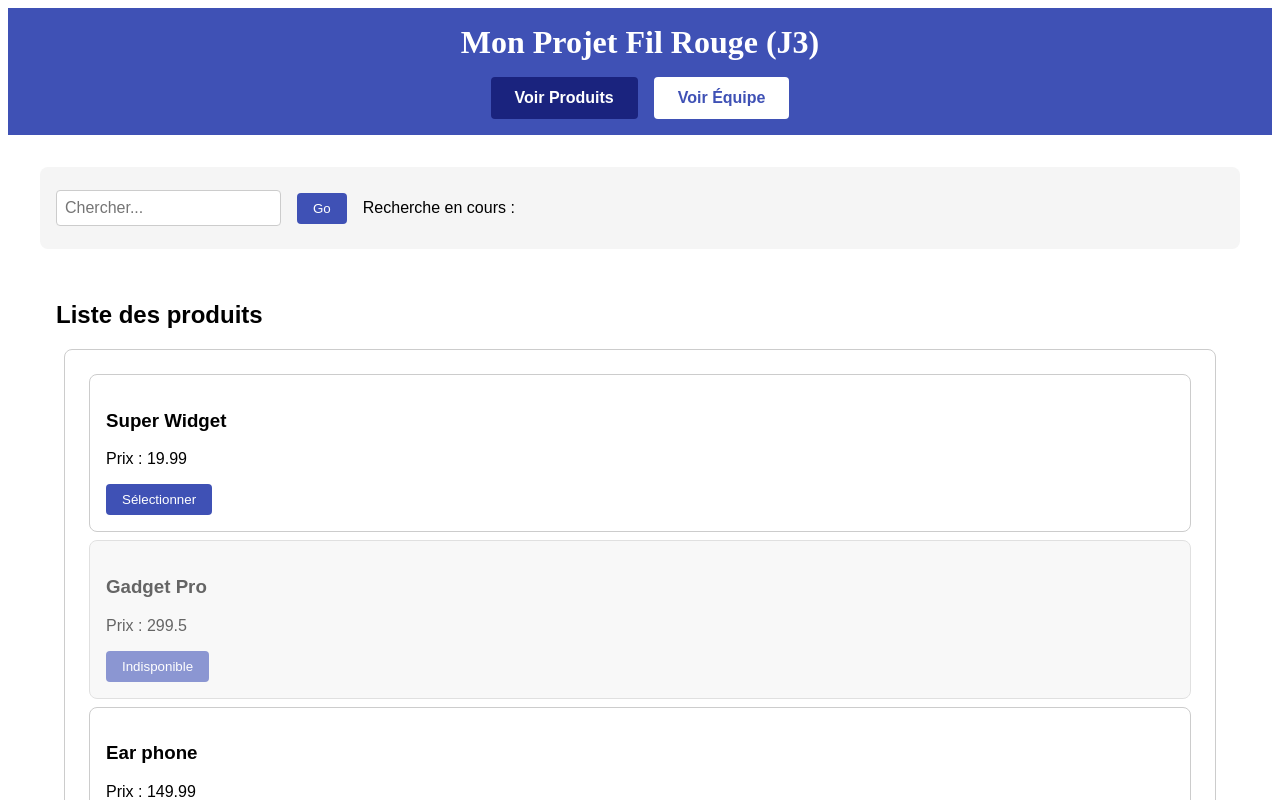
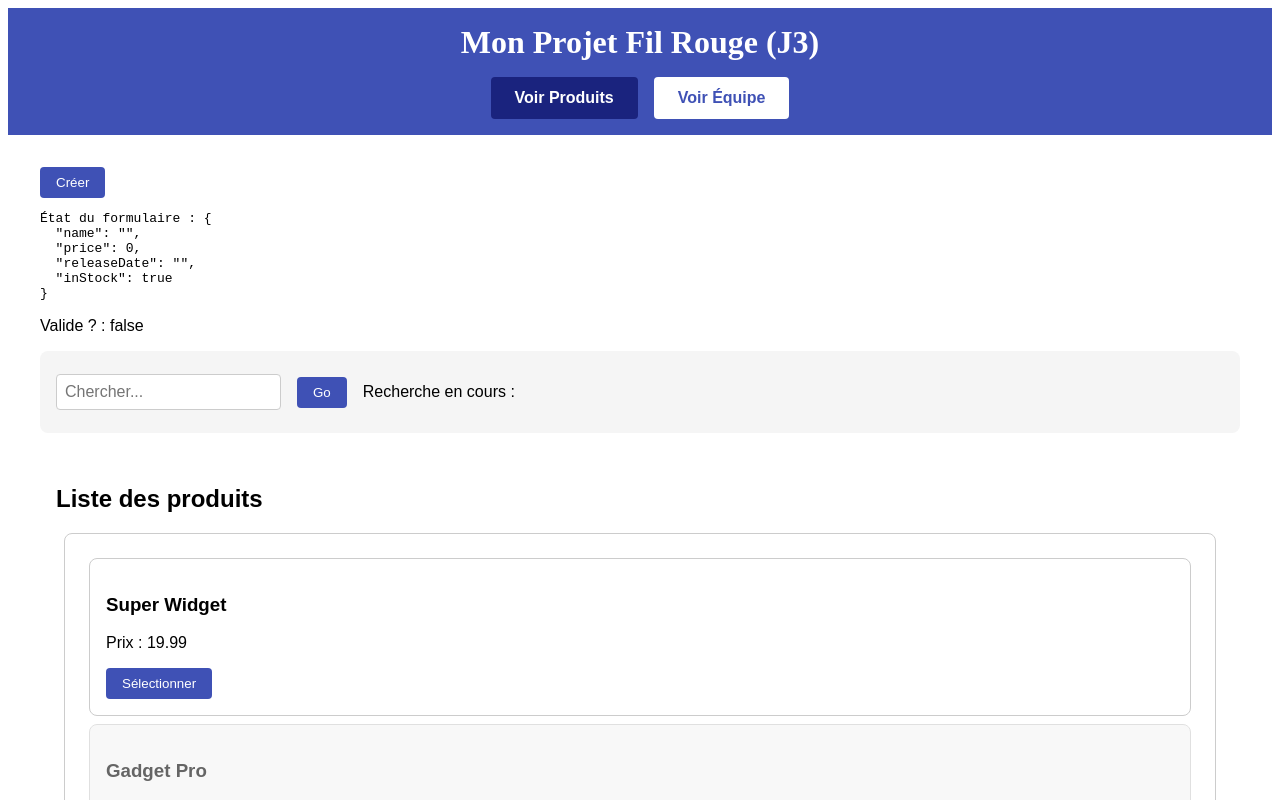
Before and after one commit to sarahmorgantordeur-lab/Angular, an Angular app: page / in a window 1280 px wide. Shown: the top 800 px of the page. Built offline with nearby package versions, Linux system fonts and the light colour scheme.

Commit message:
ajout de la logique du formulaire ts

```diff
--- a/src/app/app.component.html
+++ b/src/app/app.component.html
@@ -17,6 +17,7 @@
 <main>
   <!-- SECTION 1 : Le travail du matin (TP 1-3) -->
   <section class="catalog-section" *ngIf="currentView === 'products'">
+    <app-product-create></app-product-create>
     <app-product-search></app-product-search>
     <app-product-list></app-product-list>
   </section>
--- /dev/null
+++ b/src/app/features/product-demo/components/product-create/product-create.component.html
@@ -0,0 +1,6 @@
+<form [formGroup]="productForm" (ngSubmit)="onSubmit()">
+    <button type="submit">Créer</button>
+</form>
+
+<pre>État du formulaire : {{ productForm.value | json }}</pre>
+<p>Valide ? : {{ productForm.valid }}</p>
--- a/src/app/features/product-demo/components/product-create/product-create.component.ts
+++ b/src/app/features/product-demo/components/product-create/product-create.component.ts
@@ -1,19 +1,12 @@
 import { Component } from '@angular/core';
-import { FormBuilder, FormGroup, ReactiveFormsModule } from '@angular/forms';
+import { FormBuilder, FormGroup, ReactiveFormsModule, Validators } from '@angular/forms';
+import { JsonPipe } from '@angular/common';
 
 @Component({
   selector: 'app-product-create',
   standalone: true,
-  imports: [ReactiveFormsModule],
-  template: `
-    <div class="product-create-container">
-      <h2>Créer un produit</h2>
-      <form [formGroup]="productForm" (ngSubmit)="onSubmit()">
-        <!-- Les champs du formulaire seront ajoutés ici -->
-        <button type="submit">Créer</button>
-      </form>
-    </div>
-  `,
+  imports: [ReactiveFormsModule, JsonPipe],
+  templateUrl: "./product-create.component.html",
   styles: [`
     .product-create-container {
       padding: 1rem;
@@ -38,10 +31,19 @@ export class ProductCreateComponent {
   productForm: FormGroup;
 
   constructor(private fb: FormBuilder) {
-    this.productForm = this.fb.group({});
+    this.productForm = this.fb.group({
+      name: ['', [Validators.required, Validators.minLength(3)]],
+      price: [0, [Validators.required, Validators.min(0)]],
+      releaseDate: ['', [Validators.required]],
+      inStock: [true]
+    });
   }
 
   onSubmit(): void {
-    console.log('Formulaire soumis:', this.productForm.value);
+    if (this.productForm.valid) {
+      console.log('Formulaire soumis:', this.productForm.value);
+    } else {
+      console.log('Formulaire invalide');
+    }
   }
 }
```
Also changed, not shown: src/app/features/product-demo/product-demo.module.ts (+5 -2 lines).
